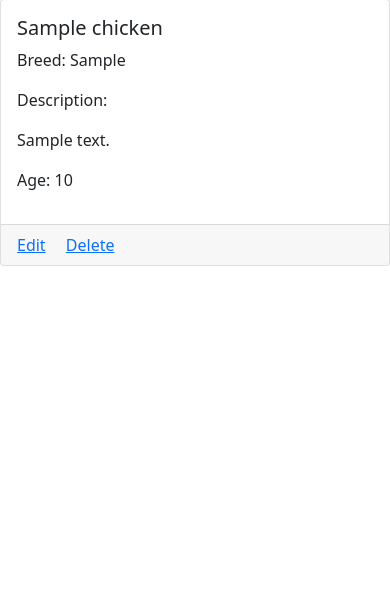
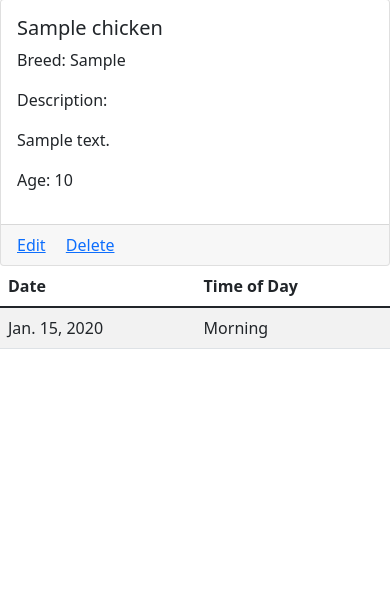
Before and after one commit to Agloo055/chickencollector, a Django app: page /chickens/1/ in a window 390 px wide. Shown: the part 98-703 px from the top of the page. Run offline with Django 4.2, Linux system fonts and the light colour scheme; tables that the repository leaves empty hold one stand-in row (values such as "Sample post").

Commit message:
add ability to view layings

```diff
--- a/chickencollector_project/chickencollector_app/templates/chickens/detail.html
+++ b/chickencollector_project/chickencollector_app/templates/chickens/detail.html
@@ -3,6 +3,8 @@
 
 <h1>Chicken Details</h1>
 
+<div class="row">
+    <div class="col-sm-6">
         <div class="card">
             <div class="card-body">
                 <h5 class="card-title">{{ chicken.name }}</h5>
@@ -19,5 +21,23 @@
                 <a href="{% url 'chickens_delete' chicken.id %}" class="card-link">Delete</a>
             </div>
         </div>
+    </div>
+    <div class="col-sm-6">
+        <table class="table table-striped">
+            <thead>
+                <tr><th>Date</th><th>Time of Day</th></tr>
+            </thead>
+            <tbody>
+                {% for laying in chicken.laying_set.all %}
+                    <tr>
+                        <td>{{laying.date}}</td>
+                        <td>{{laying.get_time_display}}</td>
+                    </tr>
+                {% endfor %}
+            </tbody>
+        </table>
+    </div>
+</div>
+
 
 {% endblock %}
```
Lines whose indentation alone changed are shown as unchanged.
